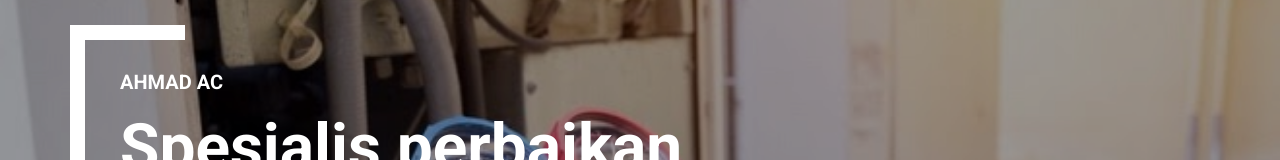
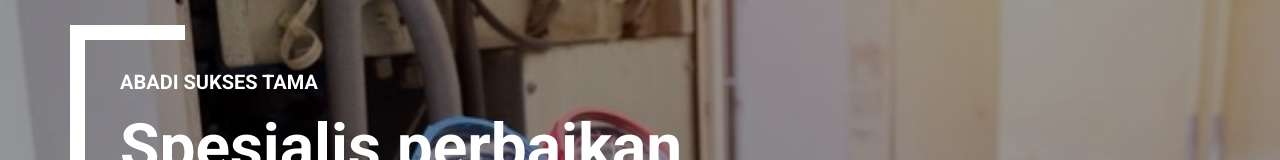
Before and after one commit to coorporates/abadi-sukses-tama, a plain HTML site: page index.html in a window 1280 px wide. Shown: the part 306-466 px from the top of the page. Drawn offline with nearby package versions, Linux system fonts and the light colour scheme.

Commit message:
merubah deskripsi

```diff
--- a/index.html
+++ b/index.html
@@ -97,7 +97,7 @@
             <div class="container">
               <div class="row justify-content-start">
                 <div class="col-10 col-lg-8">
-                  <h5 class="text-white text-uppercase mb-3 animated slideInDown">AHMAD AC</h5>
+                  <h5 class="text-white text-uppercase mb-3 animated slideInDown">ABADI SUKSES TAMA</h5>
                   <h1 class="display-3 text-white animated slideInDown mb-4">Spesialis perbaikan semua jenis pendingin</h1>
                   <p class="fs-5 fw-medium text-white mb-4 pb-2">Kepuasan pelanggan adalah prioritas utama kami dengan ditangani teknisi-teknisi handal dan profesional serta berpengalaman.</p>
                   <div>
```
